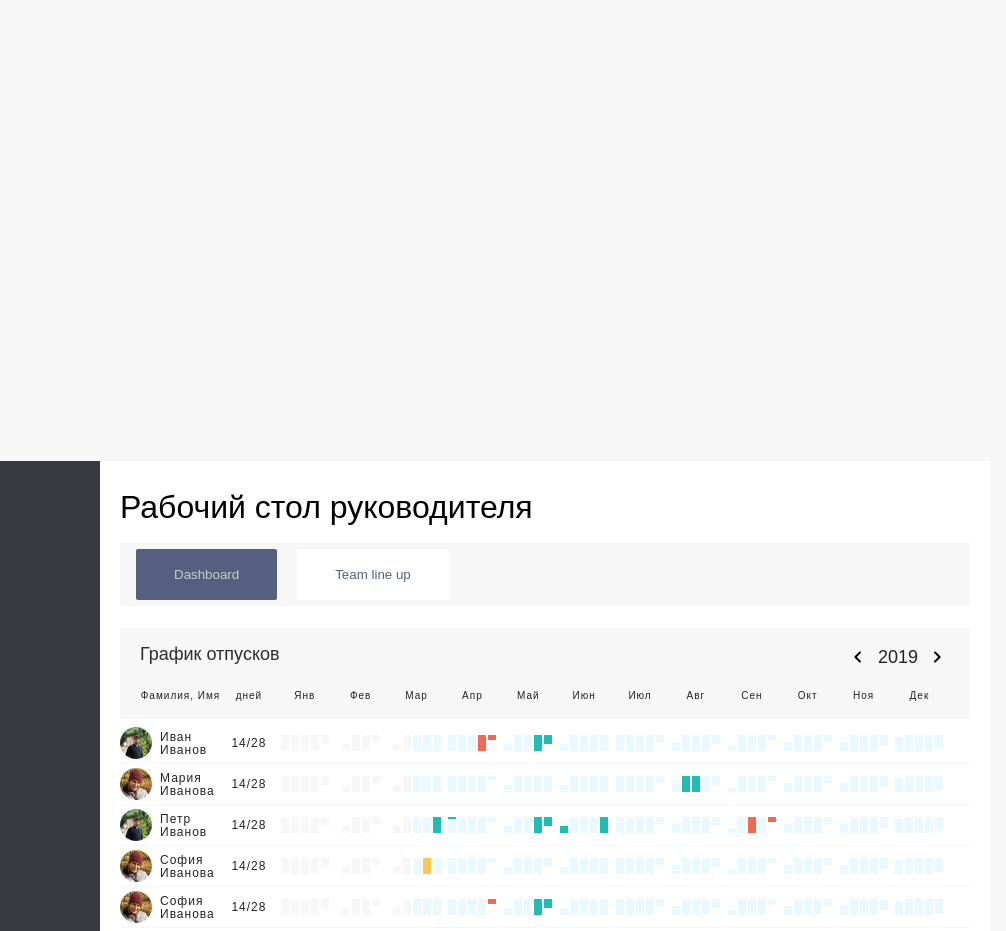
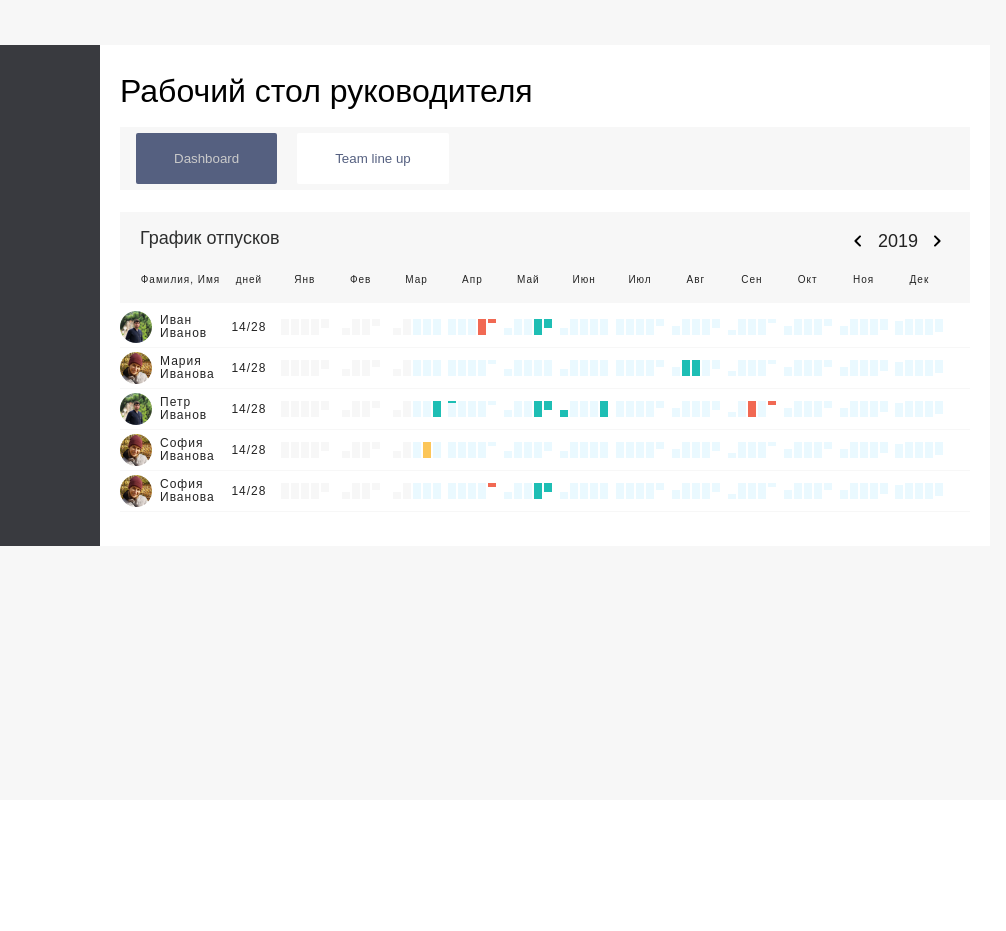
Before and after one commit to Programmerid/work-schedule, a website: page index.html in a window 1280 px wide. Shown: the top 931 px of the page, without its empty margins (0-1006 px from the left). After the commit the page ends 800 px from the top, so only its background shows below. Drawn offline with Linux system fonts and the light colour scheme.

Commit message:
add footer and refactoring styles

```diff
--- a/index.html
+++ b/index.html
@@ -7,6 +7,7 @@
     <link rel="stylesheet" href="css/app.css">
 </head>
 <body>
+    <div class="main-container">
         <header></header>
         <div class="work-table">
             <!-- Left Sidebar -->
@@ -770,5 +771,6 @@
             <div class="right-sidebar"></div>
         </div>
         <footer></footer>
+    </div>
 </body>
 </html>
--- a/scss/app.scss
+++ b/scss/app.scss
@@ -87,6 +87,12 @@ button {
   }
 }
 
+.main-container {
+  display: flex;
+  flex-direction: column;
+  height: 100%;
+}
+
 .container {
   display: block;
   padding: 0;
--- a/scss/components/footer.scss
+++ b/scss/components/footer.scss
@@ -1,7 +1,7 @@
 @import "../variables";
 @import "../mixins";
 
-header {
+footer {
   background-color: $light-grey;
   display: block;
   height: 461px;
--- a/scss/components/vacation-schedule.scss
+++ b/scss/components/vacation-schedule.scss
@@ -289,6 +289,8 @@
             }
 
             &.vacation-week {
+              cursor: pointer;
+
               &::before {
                 background-color: $mint;
               }
```
Also changed, not shown: css/app.css, css/components/footer.css (added), css/components/vacation-schedule.css, scss/_components.scss (line endings or trailing spaces). Lines whose indentation alone changed are shown as unchanged.
